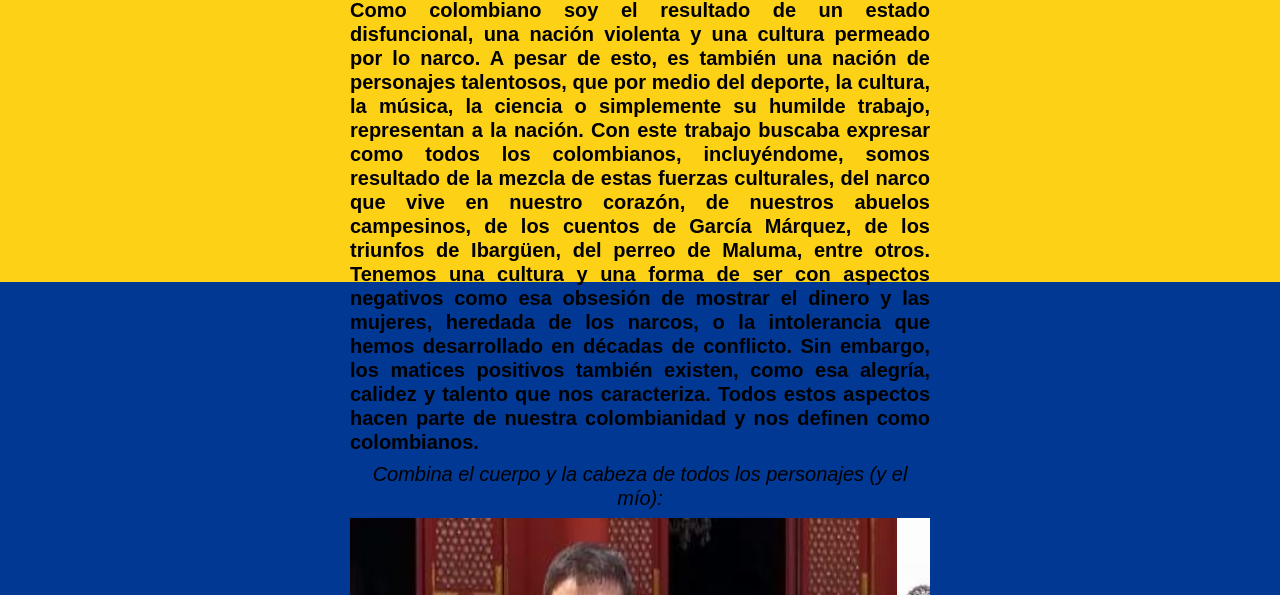
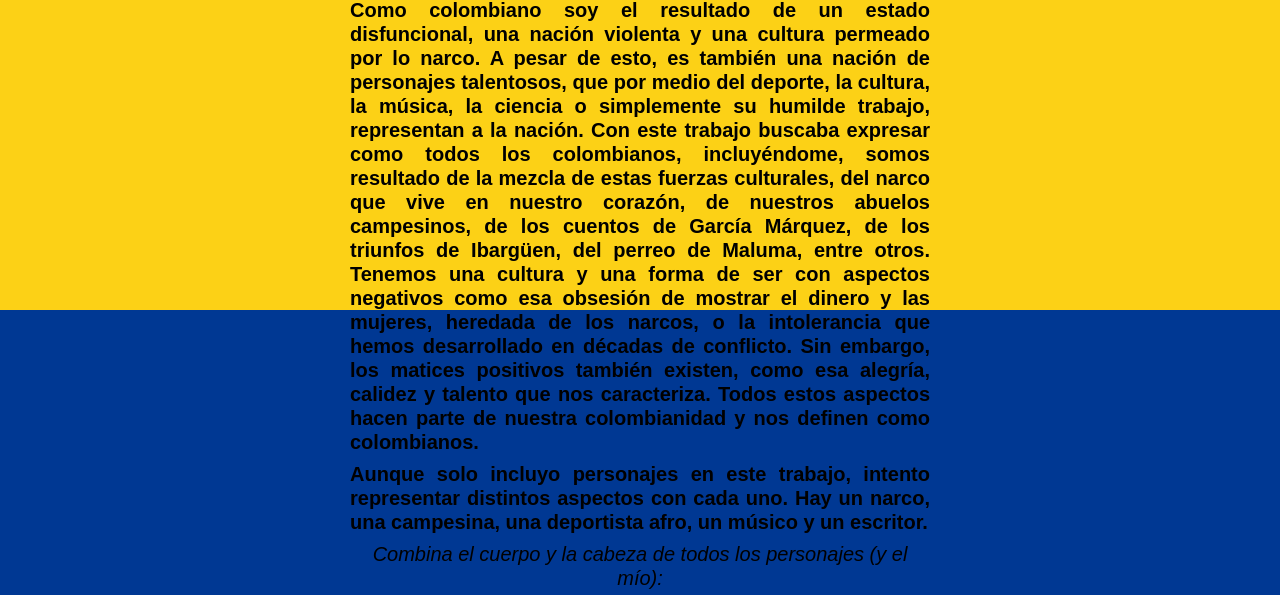
Before and after one commit to FVelasquezM/cbu_nac_trabajo_final, a plain HTML site: page index.html in a window 1280 px wide. Shown: the part 173-768 px from the top of the page. Drawn offline with nearby package versions, Linux system fonts and the light colour scheme.

Commit message:
Aclaración personajes

```diff
--- a/index.html
+++ b/index.html
@@ -34,6 +34,11 @@
         <h5 class="display-8 text-justify">Como colombiano soy el resultado de un estado disfuncional, una nación violenta y una cultura permeado por lo narco. A pesar de esto, es también una nación de personajes talentosos, que por medio del deporte, la cultura, la música, la ciencia o simplemente su humilde trabajo, representan a la nación. Con este trabajo buscaba expresar como todos los colombianos, incluyéndome, somos resultado de la mezcla de estas fuerzas culturales, del narco que vive en nuestro corazón, de nuestros abuelos campesinos, de los cuentos de García Márquez, de los triunfos de Ibargüen, del perreo de Maluma, entre otros.
           Tenemos una cultura y una forma de ser con aspectos negativos como esa obsesión de mostrar el dinero y las mujeres, heredada de los narcos, o la intolerancia que hemos desarrollado en décadas de conflicto. Sin embargo, los matices positivos también existen, como esa alegría, calidez y talento que nos caracteriza. Todos estos aspectos hacen parte de nuestra colombianidad y nos definen como colombianos.
         </h5>
+
+        <h5 class="display-8 text-justify">
+          Aunque solo incluyo personajes en este trabajo, intento representar distintos aspectos con cada uno. Hay un narco, una campesina, una deportista afro, un músico y un escritor.
+        </h5>
+
         <h5 class="display-5 text-center font-weight-light font-italic">Combina el cuerpo y la cabeza de todos los personajes (y el mío):</h5>
     </div>
 
```
